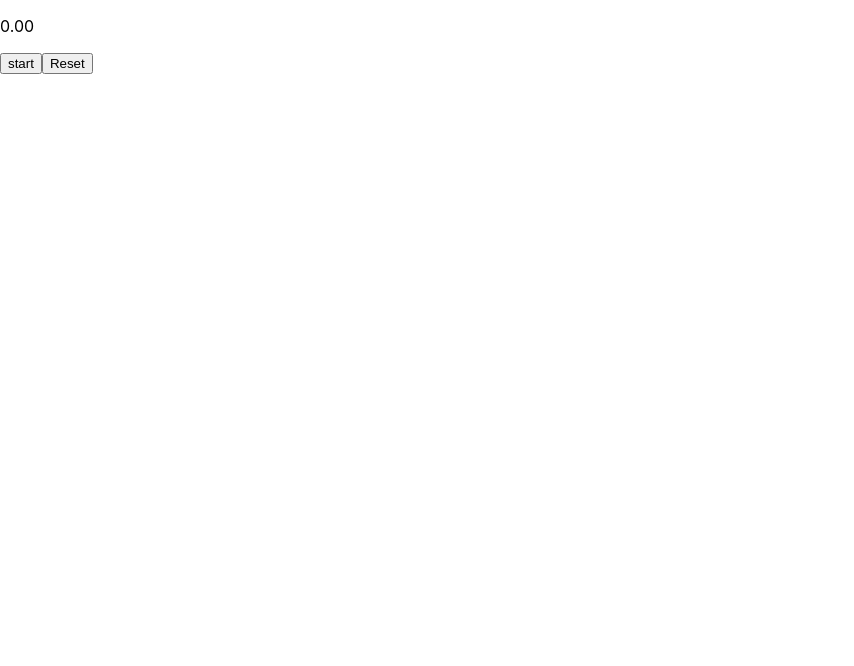
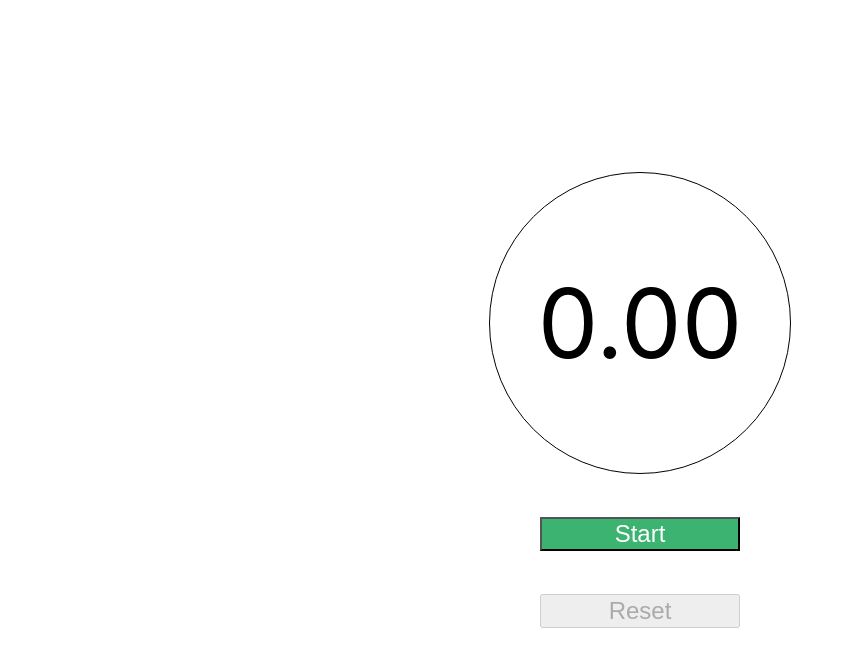
Before and after one commit to hugobosy/StopwatchReact, a React (Create React App) app: page / in a window 1280 px wide. Shown: the top 666 px of the page, without its empty margins (0-854 px from the left). Built offline with nearby package versions, Linux system fonts and the light colour scheme.

Commit message:
add styles & logic buttons

```diff
--- a/src/components/App.css
+++ b/src/components/App.css
@@ -1,3 +1,36 @@
-.App {
-  font-size: 40px;
+.wrapper {
+  display: flex;
+  flex-direction: column;
+  align-items:center;
+  justify-content: space-around;
+  width: 500px;
+  height: 500px;
+  position: absolute;
+  top: 50%;
+  left: 50%;
+  transform: translate(-50%, -50%);
+  text-align: center;
+
 }
+.timer {
+  position: relative;
+  width: 300px;
+  height: 300px;
+  margin: 0 auto;
+  border: 1px solid black;
+  font-size: 6rem;
+  border-radius: 50%;
+}
+
+.timer span {
+  display: block;
+  top: 50%;
+  left: 50%;
+  transform: translate(-50%, -50%);
+  position: absolute;
+}
+
+button {
+  width: 200px;
+  font-size: 24px;
+}
--- a/src/components/App.js
+++ b/src/components/App.js
@@ -32,17 +32,27 @@ class App extends Component {
 
     handleResetClick = () => {
         this.setState({
-            count: 0
+            count: 0,
         })
+
+        if(this.state.active) {
+            this.setState({
+                active: !this.state.active
+            })
+        } else {
+            return
+        }
+
+        clearInterval(this.intervalId);
     }
 
     render() {
         return (
-            <>
-                <p className="timer">{this.state.count.toFixed(2)}</p>
+            <div className="wrapper">
+                <p className="timer"><span>{this.state.count.toFixed(2)}</span></p>
                 <SwitchButton click={this.handleClick} active={this.state.active}/>
                 <ResetButton click={this.handleResetClick} active={this.state.count}/>
-            </>
+            </div>
         )
     }
 }
--- /dev/null
+++ b/src/components/ResetButton.css
@@ -0,0 +1,4 @@
+.reset-btn {
+    background-color: darkorange;
+    color: antiquewhite;
+}
--- a/src/components/ResetButton.js
+++ b/src/components/ResetButton.js
@@ -1,5 +1,6 @@
 import React from "react";
+import './ResetButton.css';
 
 export const ResetButton = (props) => (
-    <button onClick={props.click} className={props.active ? "active-reset" : "disable-reset"}>Reset</button>
+    <button onClick={props.click} disabled={!props.active} className={props.active ? "reset-btn" : null}>Reset</button>
 )
--- /dev/null
+++ b/src/components/SwitchButton.css
@@ -0,0 +1,9 @@
+.on-timer {
+    background-color: indianred;
+    color: whitesmoke;
+}
+
+.off-timer {
+    background-color: mediumseagreen;
+    color: white;
+}
--- a/src/components/SwitchButton.js
+++ b/src/components/SwitchButton.js
@@ -1,7 +1,8 @@
 import React from "react";
+import './SwitchButton.css';
 
 export const SwitchButton = props => {
     return (
-        <button onClick={props.click}>{props.active ? "stop" : "start"}</button>
+        <button onClick={props.click} className={props.active ? "on-timer" : "off-timer"}>{props.active ? "Stop" : "Start"}</button>
     )
 }
```
